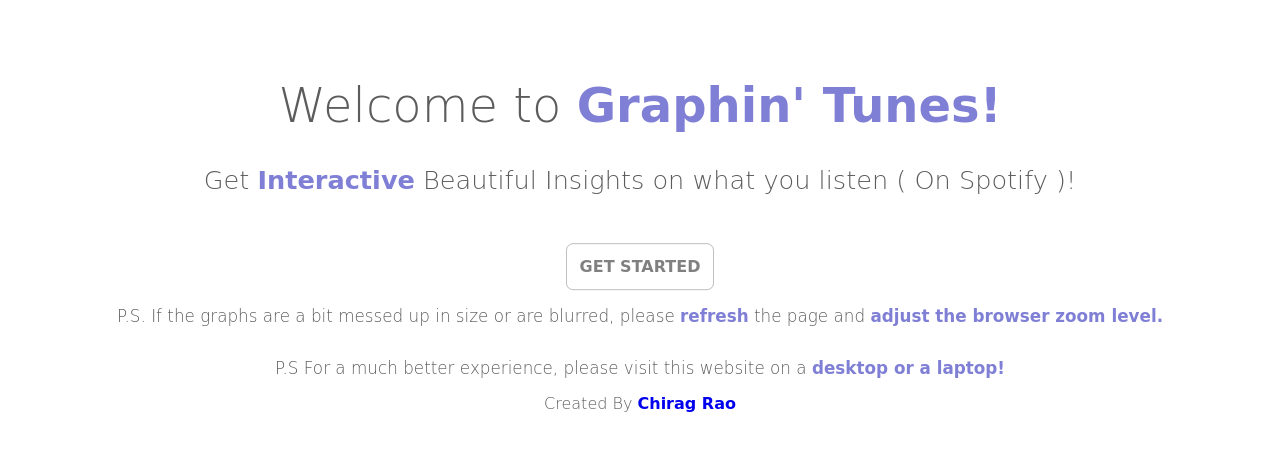
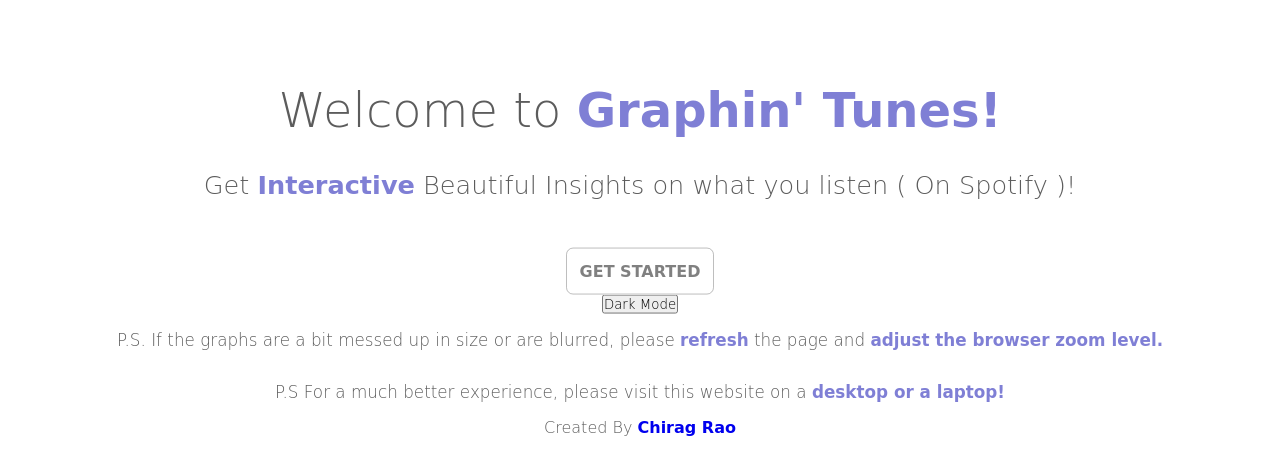
Before and after one commit to SpaceFace02/Graphin-Tunes, a Node server app: page / in a window 1280 px wide. Shown: the top 475 px of the page. Run offline with Node 20, Linux system fonts and the light colour scheme; some web fonts are replaced.

Commit message:
feat: Updated views/home.pug

```diff
--- a/views/home.pug
+++ b/views/home.pug
@@ -7,6 +7,19 @@ block content
       h2 Get <span class="name">Interactive</span> Beautiful Insights on what you listen ( On Spotify )!
 
     a.get-started(href="/login") GET STARTED
+    button.dark-mode-button(onclick="toggleDarkMode()") Dark Mode
+    script.
+      function toggleDarkMode() {
+        var body = document.body;
+        var button = document.querySelector('.dark-mode-button');
+        if (body.classList.contains('dark-mode')) {
+          body.classList.remove('dark-mode');
+          button.classList.remove('get-started-dark-mode');
+        } else {
+          body.classList.add('dark-mode');
+          button.classList.add('get-started-dark-mode');
+        }
+      }
 
     h5 P.S. If the graphs are a bit messed up in size or are blurred, please <span class="name">refresh</span> the page and <span class="name">adjust the browser zoom level.</span>
 
```
